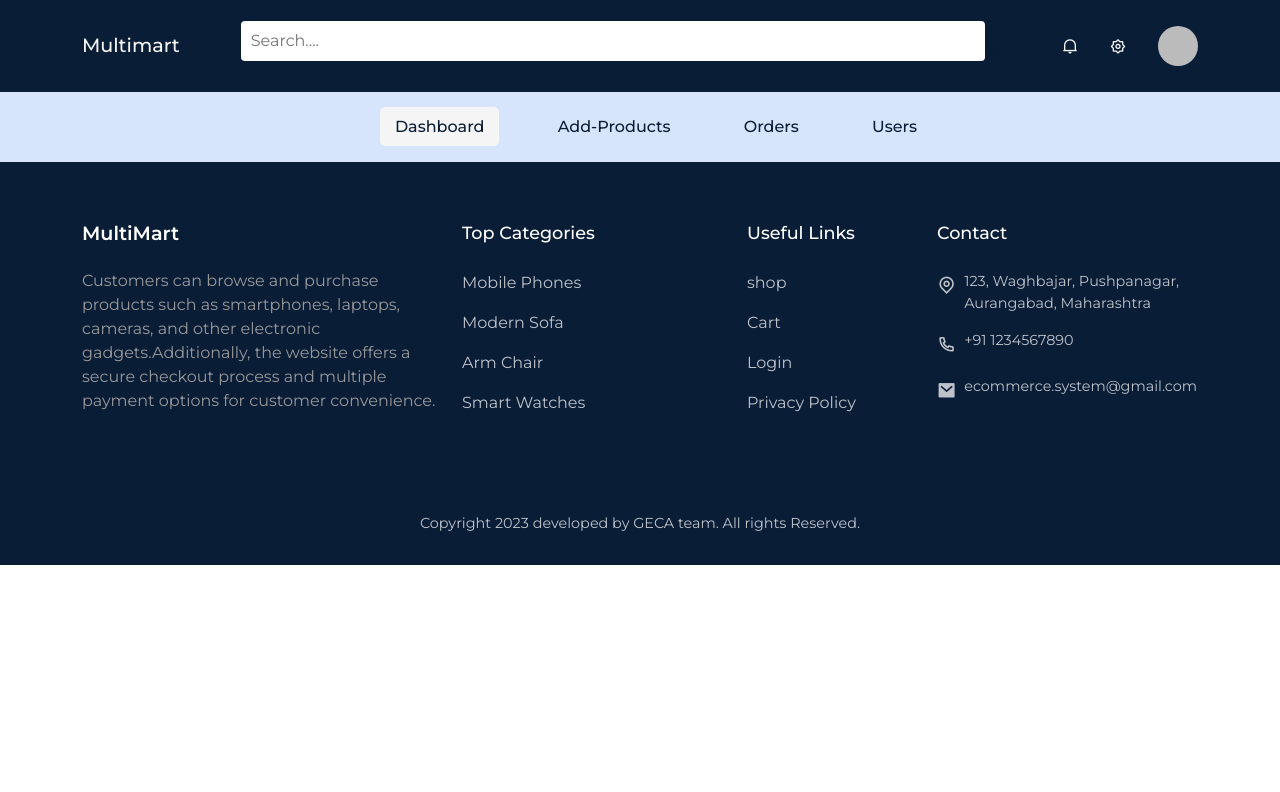
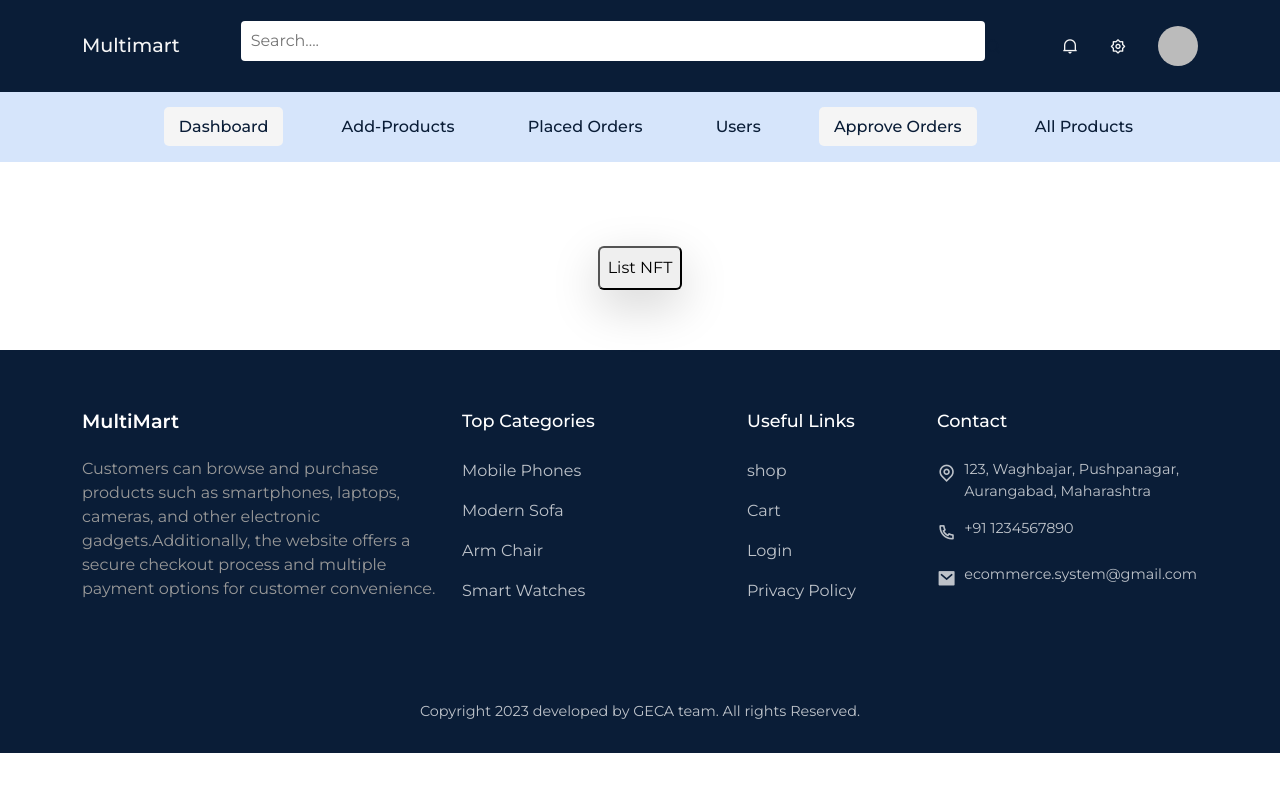
Before and after one commit to AsawariMore2001/ECommerce-main, a React (Create React App) app: page /dashboard/approve-orders in a window 1280 px wide. Shown: the top 792 px of the page. Built offline with nearby package versions, Linux system fonts and the light colour scheme; no server answers; sample sign-in values are in the browser's storage.

Commit message:
last commit of sunday

```diff
--- a/src/admin/AdminNav.jsx
+++ b/src/admin/AdminNav.jsx
@@ -15,13 +15,22 @@ const admin__nav=[
         path:'/dashboard/add-products'
     },
     {
-        display:'Orders',
+        display:'Placed Orders',
         path:'/dashboard/orders'
     },
     {
         display:'Users',
         path:'/dashboard/users'
+    },
+    {
+        display:'Approve Orders',
+        path:'/dashboard/approve-orders'
+    },
+    {
+        display:'All Products',
+        path:'/dashboard/all-products'
     }
+
 ]
 
 const AdminNav =()=>{
--- /dev/null
+++ b/src/admin/ApproveOrders.jsx
@@ -0,0 +1,64 @@
+import React from "react";
+import { Container, Row, Col } from "reactstrap";
+import Marketplace from "../Marketplace.json";
+import { useState } from "react";
+
+const ApproveOrders = () => {
+
+    const ethers = require("ethers");
+    const [message, updateMessage] = useState("");
+
+    async function listNFT(e) {
+        e.preventDefault();
+
+        //Upload data to IPFS
+        try {
+            const provider = new ethers.providers.Web3Provider(window.ethereum);
+            const signer = provider.getSigner();
+
+            //Pull the deployed contract instance
+            let contract = new ethers.Contract(
+                Marketplace.address,
+                Marketplace.abi,
+                signer
+            );
+
+            let add = "0x517CbE9762a4C53e6923B33FdFC7F1Dc2771941f";
+            let metadataURL =
+                "https://gateway.pinata.cloud/ipfs/QmevmzmhwxcSaLrcwxMcCXohfq5enCQV7qsFc7dWoWV9h1";
+            //actually create the NFT
+            let transaction = await contract.createToken(add, metadataURL);
+            await transaction.wait();
+
+            alert("Successfully listed your NFT!");
+            updateMessage("");
+        } catch (e) {
+            console.log(e);
+            alert("Upload error" + e);
+        }
+    }
+
+
+    return (
+        <section >
+            <Container>
+                <Row>
+                    <Col lg='16'>
+                        <div className="text-center">
+                            <button
+                                onClick={listNFT}
+                                className="font-bold mt-10 w-full bg-purple-500 rounded p-2 shadow-lg mt-4"
+                                style={{ color: "black" }}
+                            >
+                                List NFT
+                            </button>
+                        </div>
+                    </Col>
+                </Row>
+            </Container>
+        </section>
+
+    )
+}
+
+export default ApproveOrders
--- a/src/admin/Dashboard.jsx
+++ b/src/admin/Dashboard.jsx
@@ -1,46 +1,12 @@
 import React from "react";
-import { useState } from "react";
 import { Container, Row, Col } from "reactstrap";
 import "../styles/dashboard.css";
 import useGetData from "../custom-hooks/useGetData";
-import Marketplace from "../Marketplace.json";
+
 
 const Dashboard = () => {
   const { data: products } = useGetData("products");
   const { data: users } = useGetData("users");
-
-  const ethers = require("ethers");
-  const [message, updateMessage] = useState("");
-
-  async function listNFT(e) {
-    e.preventDefault();
-
-    //Upload data to IPFS
-    try {
-      const provider = new ethers.providers.Web3Provider(window.ethereum);
-      const signer = provider.getSigner();
-
-      //Pull the deployed contract instance
-      let contract = new ethers.Contract(
-        Marketplace.address,
-        Marketplace.abi,
-        signer
-      );
-
-      let add = "0x517CbE9762a4C53e6923B33FdFC7F1Dc2771941f";
-      let metadataURL =
-        "https://gateway.pinata.cloud/ipfs/QmevmzmhwxcSaLrcwxMcCXohfq5enCQV7qsFc7dWoWV9h1";
-      //actually create the NFT
-      let transaction = await contract.createToken(add, metadataURL);
-      await transaction.wait();
-
-      alert("Successfully listed your NFT!");
-      updateMessage("");
-    } catch (e) {
-      console.log(e);
-      alert("Upload error" + e);
-    }
-  }
 
   return (
     <section>
@@ -72,15 +38,7 @@ const Dashboard = () => {
           </Col>
         </Row>
       </Container>
-      <div className="text-center">
-        <button
-          onClick={listNFT}
-          className="font-bold mt-10 w-full bg-purple-500 rounded p-2 shadow-lg mt-4"
-          style={{ color: "black" }}
-        >
-          List NFT
-        </button>
-      </div>
+
     </section>
   );
 };
--- a/src/pages/Checkout.jsx
+++ b/src/pages/Checkout.jsx
@@ -32,7 +32,13 @@ const Checkout = () => {
   })
 
   function handleSubmit() {
-    console.log("submit called");
+
+    // if (orderData.Name.trim() === "" || orderData.Email.trim() === "" || orderData.PhoneNo.trim() === "" || orderData.Address.trim() === "") {
+    //   // If any of the fields is empty, do not proceed with the order and show an error message
+    //   alert("Please fill in all the fields");
+    //   return;
+    // }
+
     placeOrder();
     setOrderData((prev) => {
       return {
@@ -160,13 +166,13 @@ const Checkout = () => {
                 <h6 className="mb-4 fw-bold">Billing Information</h6>
                 <form className="billing__form" onSubmit={placeOrder}>
 
-                  <input type="text" placeholder="Enter Your Name" value={orderData.Name} name="Name" onChange={(e) => handleChange(e)} />
+                  <input type="text" placeholder="Enter Your Name" value={orderData.Name} name="Name" onChange={(e) => handleChange(e)} required/>
 
-                  <input type="email" placeholder="Enter Your Email" value={orderData.Email} name="Email" onChange={(e) => handleChange(e)} />
+                  <input type="email" placeholder="Enter Your Email" value={orderData.Email} name="Email" onChange={(e) => handleChange(e)} required />
 
-                  <input type="number" placeholder="Phone number" value={orderData.PhoneNo} name="PhoneNo" onChange={(e) => handleChange(e)} />
+                  <input type="number" placeholder="Phone number" value={orderData.PhoneNo} name="PhoneNo" onChange={(e) => handleChange(e)} required />
 
-                  <input type="text" placeholder="Address" value={orderData.Address} name="Address" onChange={(e) => handleChange(e)} />
+                  <input type="text" placeholder="Address" value={orderData.Address} name="Address" onChange={(e) => handleChange(e)} required/>
 
                 </form>
               </Col>
--- a/src/routers/Routers.js
+++ b/src/routers/Routers.js
@@ -14,6 +14,7 @@ import Dashboard from '../admin/Dashboard'
 import Users from '../admin/Users'
 import MyOrders from '../pages/MyOrders'
 import MyWarranty from '../pages/MyWarranty'
+import ApproveOrders from '../admin/ApproveOrders'
 
 const Routers = () => {
     return (
@@ -36,6 +37,8 @@ const Routers = () => {
                 <Route path="dashboard/all-products" element={<AllProducts />} />
                 <Route path="dashboard/add-products" element={<AddProducts />} />
                 <Route path="dashboard/users" element={<Users />} />
+                <Route path="dashboard/approve-orders" element={<ApproveOrders/>}/>
+                <Route path="dashboard/all-products" element={<AllProducts/>}/>;
                 <Route path="mywarranty" element={<MyWarranty/>}/>
 
             </Route>
```
